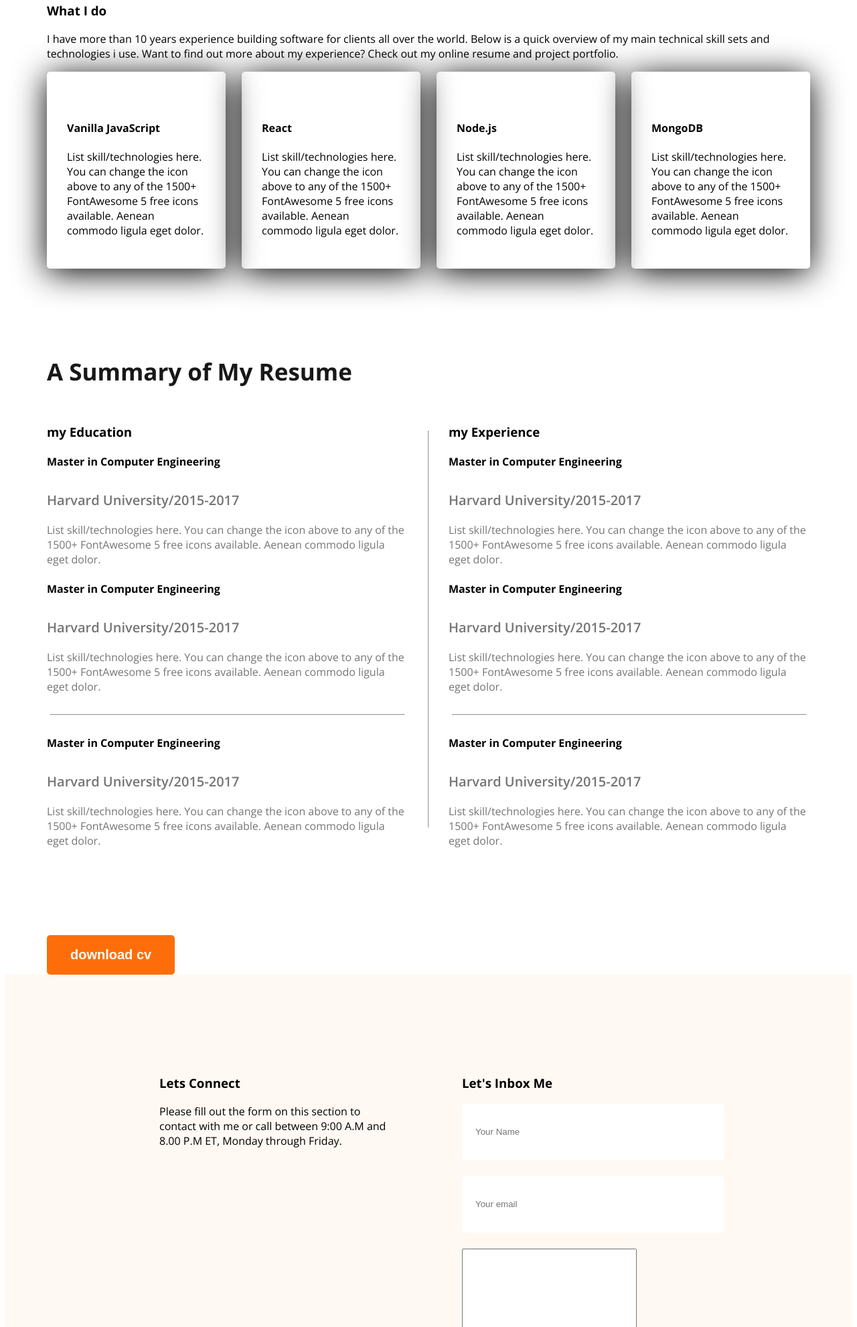
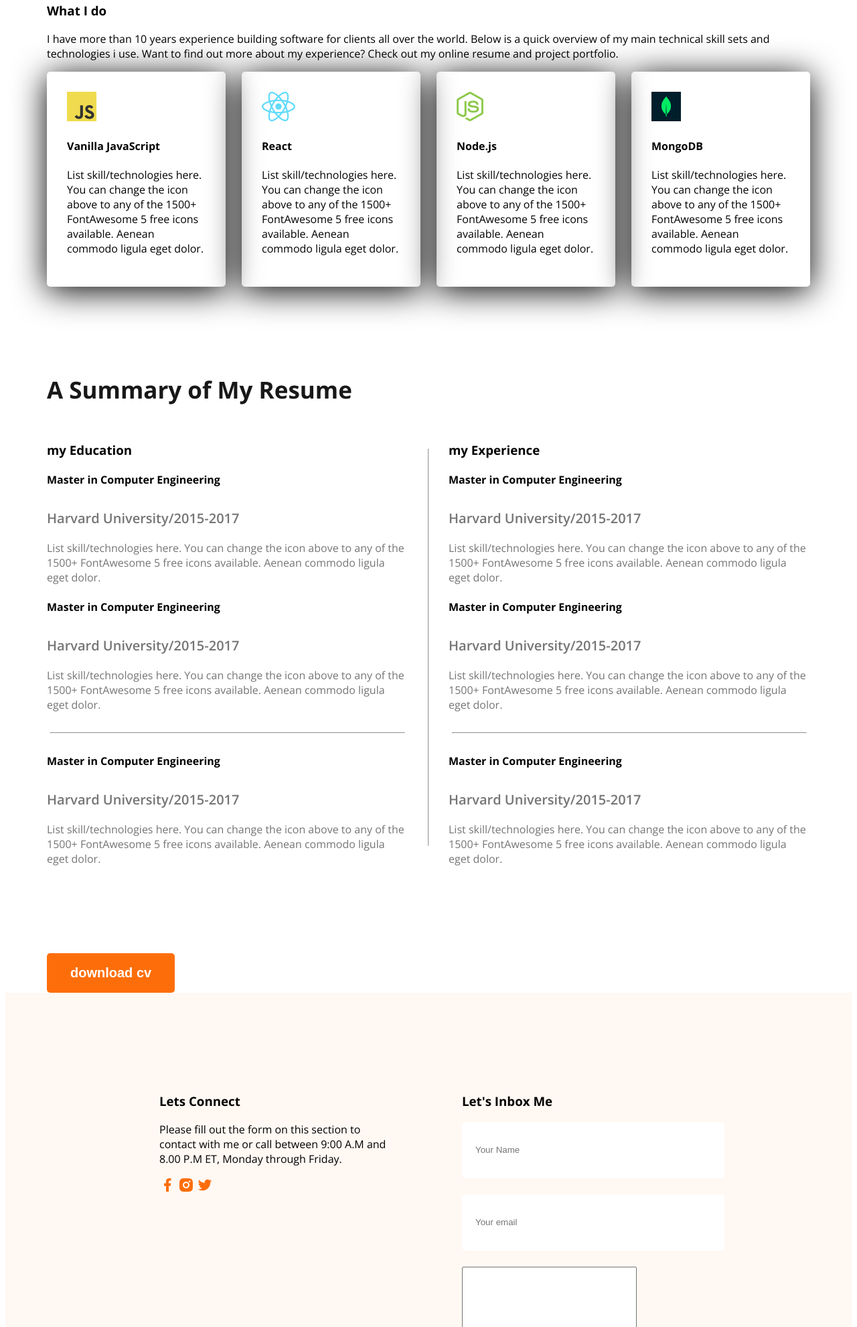
Before and after one commit to raima32/my-portfolio, a plain HTML site: page index.html in a window 1280 px wide. Shown: the part 1584-3565 px from the top of the page at 67% size. Drawn offline with nearby package versions, Linux system fonts and the light colour scheme.

Commit message:
change icon path

```diff
--- a/index.html
+++ b/index.html
@@ -69,23 +69,23 @@
         <p class="section-description text-centert">I have more than 10 years experience building software for clients all over the world. Below is a quick overview of my main technical skill sets and technologies i use. Want to find out more about my experience? Check out my online resume and project portfolio.</p>
         <div class="skills-container">
             <div class="skill">
-                <img src="../images/icons/js.png" alt="">
+                <img src="icons/js.png" alt="">
                 <h4 class="skill-title">Vanilla JavaScript</h4>
                 <p class="skill-description">List skill/technologies here. You can change the icon above to any of the 1500+ FontAwesome 5 free icons available. Aenean commodo ligula eget dolor.</p>
             </div>
             <div class="skill">
-                <img src="../images/icons/react.png" alt="">
+                <img src="icons/react.png" alt="">
                 <h4 class="skill-title">React</h4>
                 <p class="skill-description">List skill/technologies here. You can change the icon above to any of the 1500+ FontAwesome 5 free icons available. Aenean commodo ligula eget dolor.</p>
             </div>
             <div class="skill">
-                <img src="../images/icons/nodejs.png" alt="">
+                <img src="icons/nodejs.png" alt="">
                 <h4 class="skill-title">Node.js</h4>
                 <p class="skill-description">
 List skill/technologies here. You can change the icon above to any of the 1500+ FontAwesome 5 free icons available. Aenean commodo ligula eget dolor.</p>
             </div>
             <div class="skill">
-                <img src="../images/icons/mongo.png" alt="">
+                <img src="icons/mongo.png" alt="">
                 <h4 class="skill-title">MongoDB</h4>
                 <p class="skill-description">List skill/technologies here. You can change the icon above to any of the 1500+ FontAwesome 5 free icons available. Aenean commodo ligula eget dolor.</p></p>
             </div>
@@ -153,9 +153,9 @@ List skill/technologies here. You can change the icon above to any of the 1500+
             <h3 class="sectio-title">Lets Connect</h3>
             <p>Please fill out the form on this section to contact with me or call between 9:00 A.M and 8.00 P.M ET, Monday through Friday.</p>
             <div>
-                <a href=""><img src="../images/icons/facebook.png" alt=""></a>
-                <a href=""><img src="../images/icons/insta.png" alt=""></a>
-                <a href=""><img src="../images/icons/twitter.png" alt=""></a>
+                <a href=""><img src="icons/facebook.png" alt=""></a>
+                <a href=""><img src="icons/insta.png" alt=""></a>
+                <a href=""><img src="icons/twitter.png" alt=""></a>
 
             </div>
 
```
